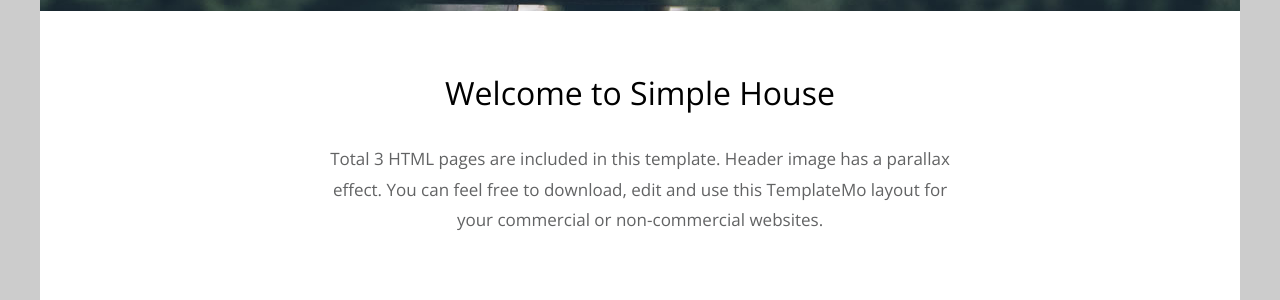
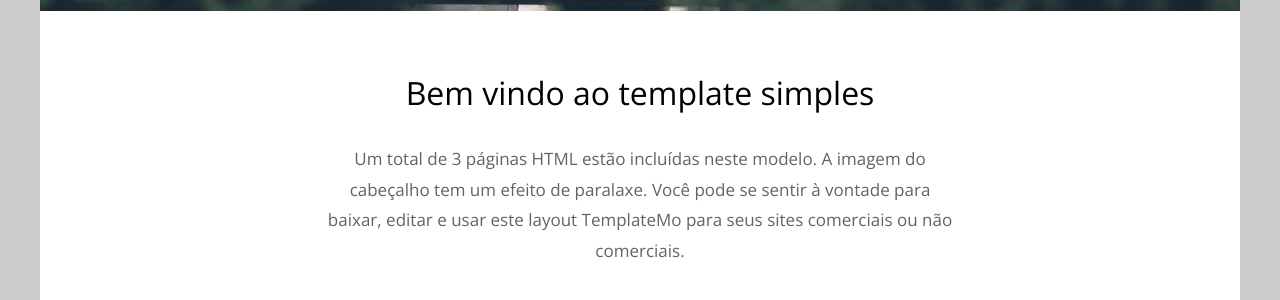
Before and after one commit to mfelixss/niciuoss.github.io, a plain HTML site: page template/index.html in a window 1280 px wide. Shown: the part 449-749 px from the top of the page. Drawn offline with nearby package versions, Linux system fonts and the light colour scheme.

Commit message:
feat: tradução das primeiras linhas do HTML

```diff
--- a/template/index.html
+++ b/template/index.html
@@ -46,8 +46,8 @@
 
 		<main>
 			<header class="row tm-welcome-section">
-				<h2 class="col-12 text-center tm-section-title">Welcome to Simple House</h2>
-				<p class="col-12 text-center">Total 3 HTML pages are included in this template. Header image has a parallax effect. You can feel free to download, edit and use this TemplateMo layout for your commercial or non-commercial websites.</p>
+				<h2 class="col-12 text-center tm-section-title">Bem vindo ao template simples</h2>
+				<p class="col-12 text-center">Um total de 3 páginas HTML estão incluídas neste modelo. A imagem do cabeçalho tem um efeito de paralaxe. Você pode se sentir à vontade para baixar, editar e usar este layout TemplateMo para seus sites comerciais ou não comerciais.</p>
 			</header>
 
 			<div class="tm-paging-links">
```
